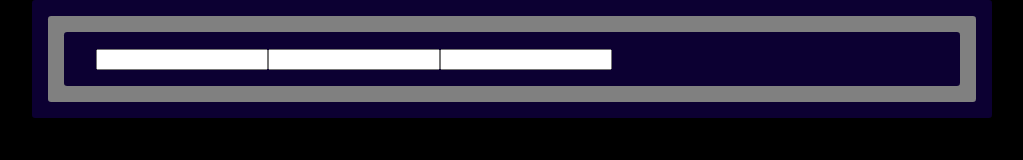
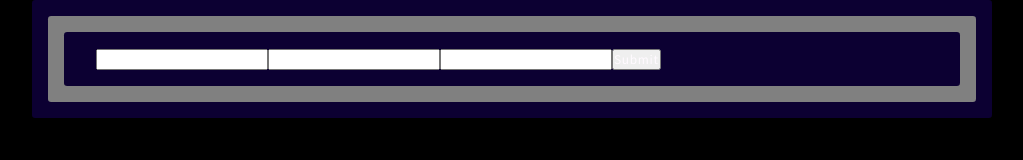
Before and after one commit to indy728/apollo-gcs, a React (Create React App) app in the folder client/: page /auth in a window 1280 px wide. Shown: the top 160 px of the page, without its empty margins (128-1151 px from the left). Built offline with nearby package versions, Linux system fonts and the light colour scheme; a web font is replaced by a local one; what apollo-upload-client would draw is missing.

Commit message:
added styled components

```diff
--- a/client/package.json
+++ b/client/package.json
@@ -55,6 +55,7 @@
     "@types/node": "^14.14.31",
     "@types/react": "^17.0.2",
     "@types/react-dom": "^17.0.1",
+    "@types/styled-components": "^5.1.7",
     "babel-eslint": "^10.1.0",
     "typescript": "^4.2.2"
   }
--- a/client/src/components/Auth/components/sign-up.auth.tsx
+++ b/client/src/components/Auth/components/sign-up.auth.tsx
@@ -1,5 +1,4 @@
 
-// @ts-nocheck
 import React from 'react';
 import {Paper, Card} from 'components/ui';
 import {ToggleState} from 'types';
@@ -31,6 +30,7 @@ const SignUp: React.FC<Props> = ({toggle}) => {
             <input name="username" />
             <input name="password" />
             <input name="verify-password" />
+            <button type="submit">Submit</button>
           </form>
         </Card>
       </Paper>
```
Also changed, not shown: 2 other files (tests, documents, lock files or other folders).
